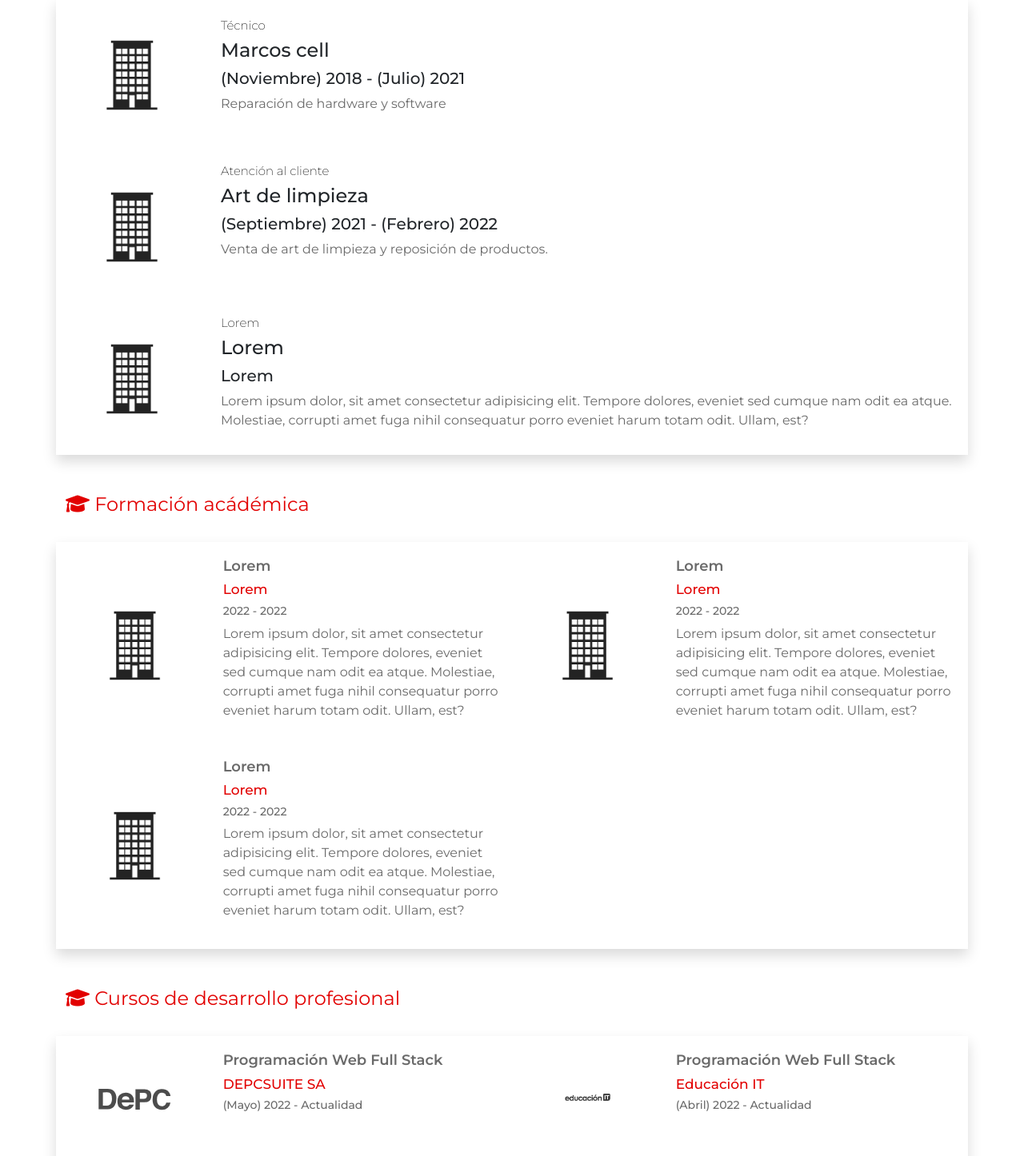
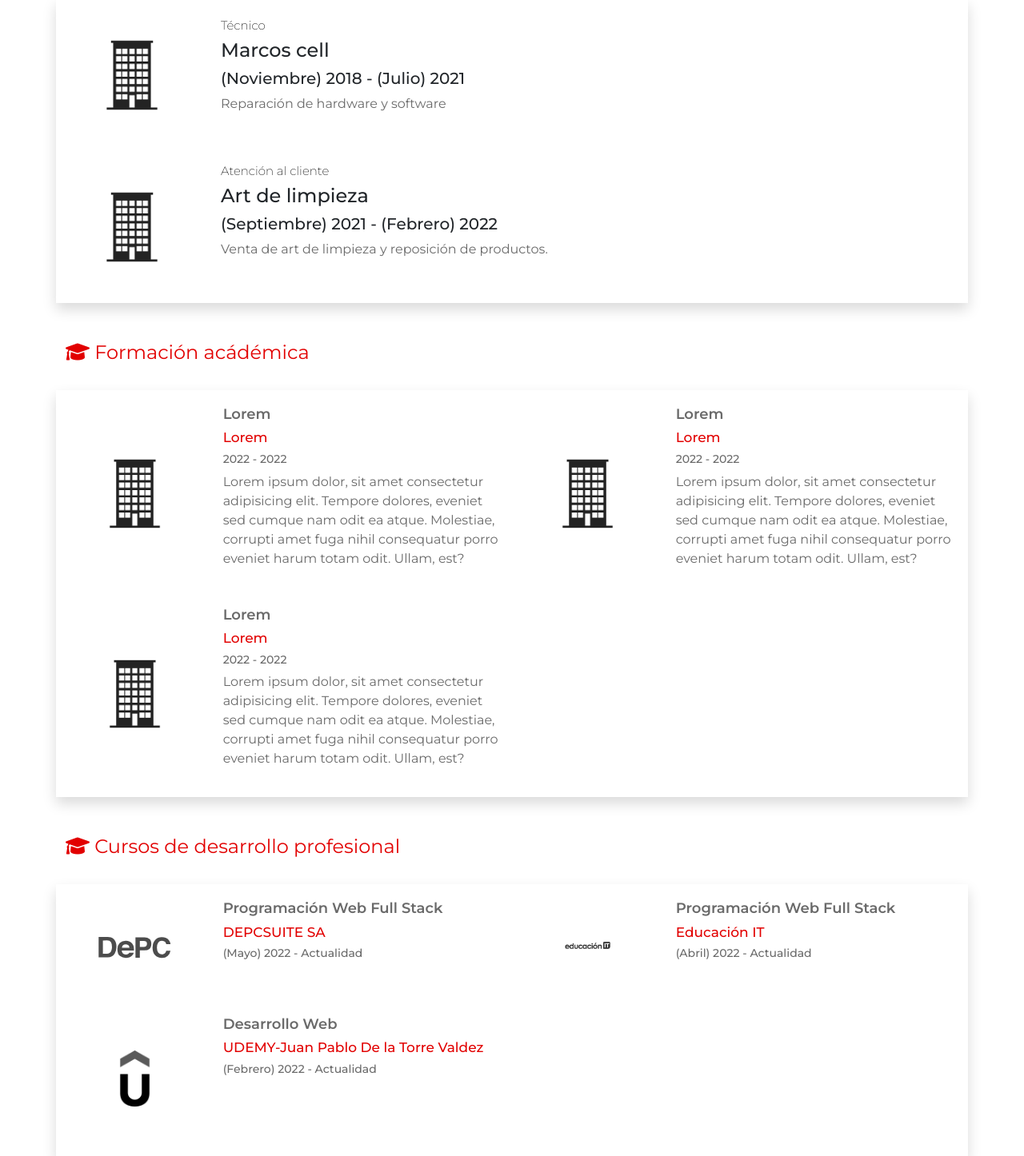
Before and after one commit to Marcos-mi/portfolio, a PHP site: page /sobre-mi.php in a window 1280 px wide. Shown: the part 1101-2547 px from the top of the page at 80% size. Run offline with PHP 8.4, Linux system fonts and the light colour scheme.

Commit message:
cambiando nombre a imagen marcos

```diff
--- a/sobre-mi.php
+++ b/sobre-mi.php
@@ -33,7 +33,7 @@ $pg= "sobre-mi";
                     <a href="contacto.php" class="btn text-white">Enviar Mensaje</a>
                 </div>
                 <div class="col-sm-5 col-12 mt-sm-0 mt-5">
-                    <img src="imageS/profile-Marcos-Miño.png" alt="Marcos Miño" class="mi-foto img-fluid">
+                    <img src="images/marcos.png" alt="Marcos Miño" class="mi-foto img-fluid">
                 </div>
             </div>
         </div>
@@ -145,15 +145,6 @@ $pg= "sobre-mi";
                         <h4>Art de limpieza</h4>
                         <h5>(Septiembre) 2021 - (Febrero) 2022</h5>
                         <p>Venta de art de limpieza y reposición de productos.</p>
-                    </div>
-                    <div class="col-2  p-5 my-auto">
-                        <img src="images/sin-logo.png" alt="sin logo" class="img-fluid">
-                    </div>
-                    <div class="col-10 pb-2 p-3">
-                        <h3>Lorem</h3>
-                        <h4>Lorem</h4>
-                        <h5>Lorem</h5>
-                        <p>Lorem ipsum dolor, sit amet consectetur adipisicing elit. Tempore dolores, eveniet sed cumque nam odit ea atque. Molestiae, corrupti amet fuga nihil consequatur porro eveniet harum totam odit. Ullam, est?</p>
                     </div>
             </div>
         </section>
```
Also changed, not shown: images/marcos.png (renamed from images/profile-Marcos-Miño.png).
